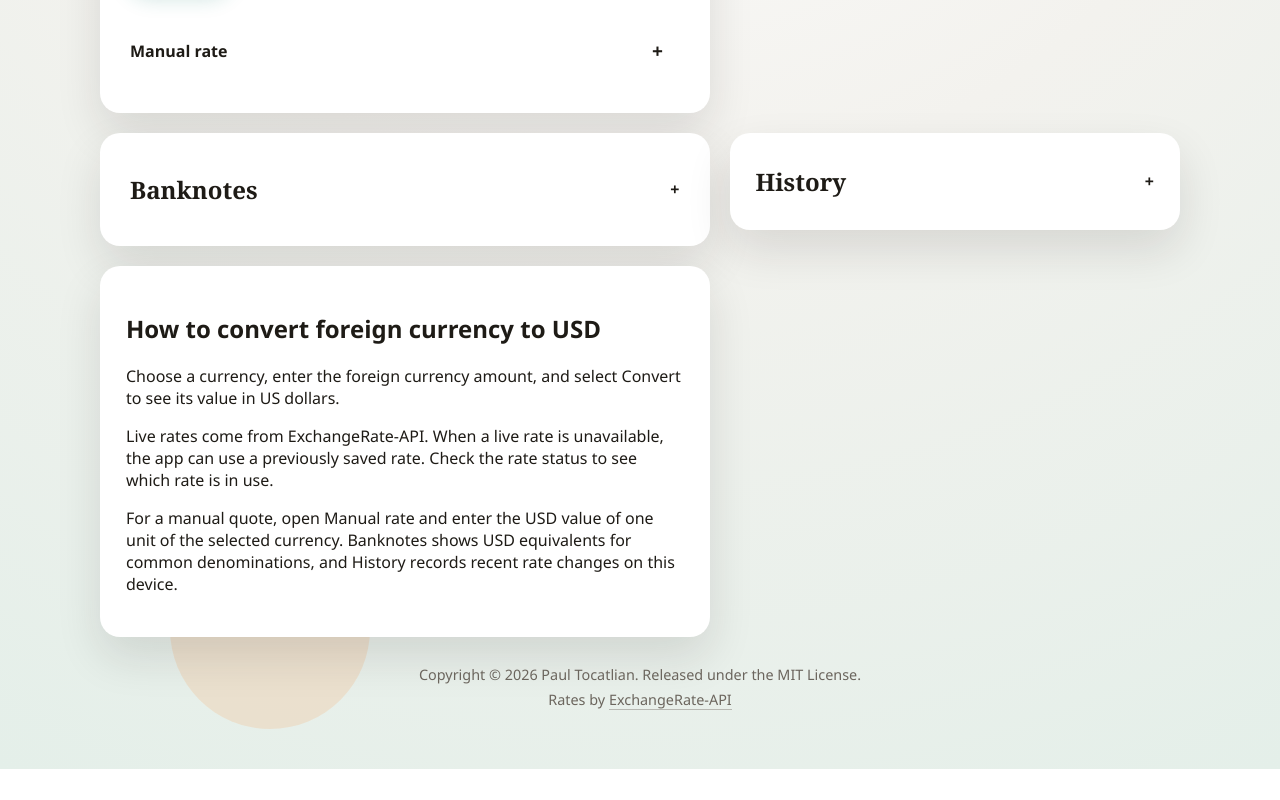
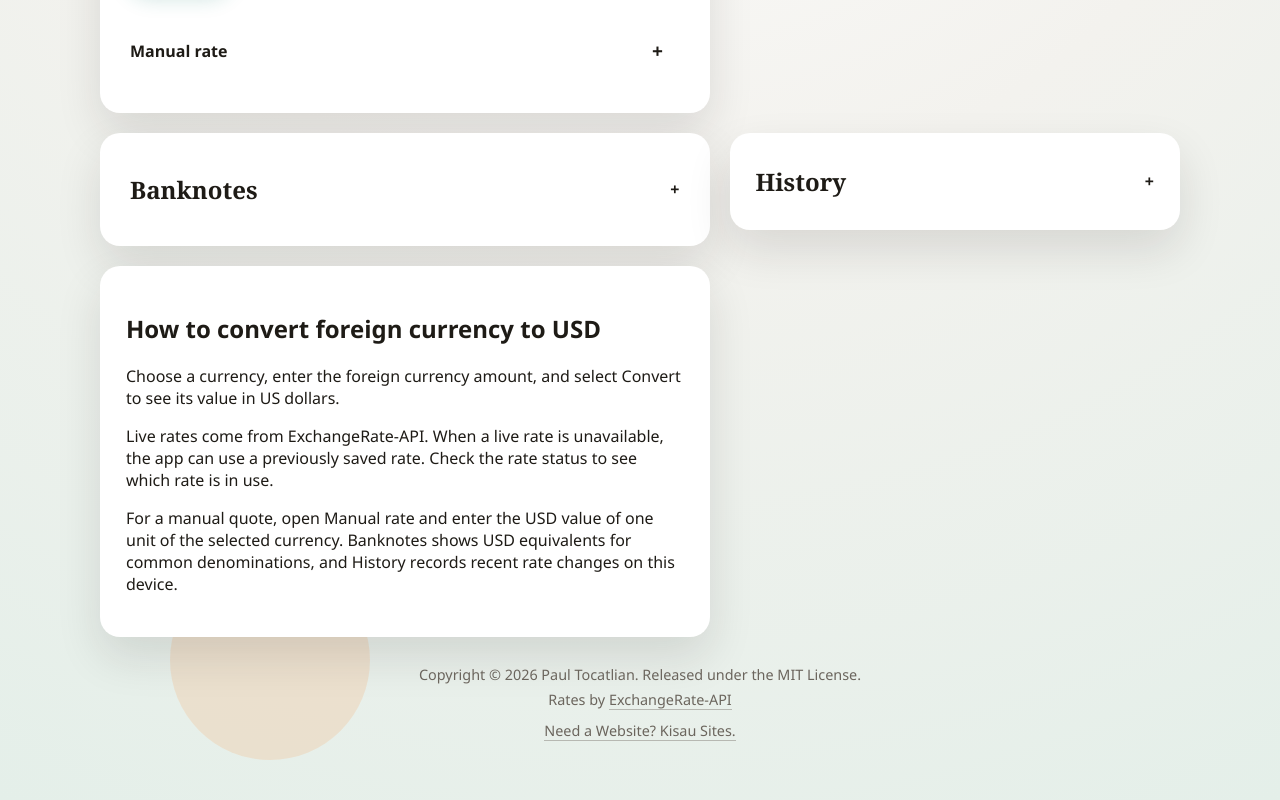
Before and after one commit to tocatlian/fx2usd, a website: page index.html in a window 1280 px wide. Shown: the part 490-1290 px from the top of the page. Before the commit the page ends 1259 px from the top, so only its background shows below. Drawn offline with Linux system fonts and the light colour scheme; no server answers.

Commit message:
Add Kisau Sites footer link (#35)

```diff
--- a/index.html
+++ b/index.html
@@ -230,6 +230,11 @@
             >ExchangeRate-API</a
           >
         </p>
+        <p class="site-credit">
+          <a href="https://kisau.com/sites" target="_blank" rel="noopener noreferrer"
+            >Need a Website? Kisau Sites.</a
+          >
+        </p>
       </footer>
     </div>
 
--- a/styles.css
+++ b/styles.css
@@ -249,6 +249,10 @@ main {
 
 .footer .attribution {
   margin-top: 6px;
+}
+
+.footer .site-credit {
+  margin-top: 12px;
 }
 
 .footer a {
```
Also changed, not shown: docs/html/CHANGELOG.html (+1 -0 lines), CHANGELOG.md.
